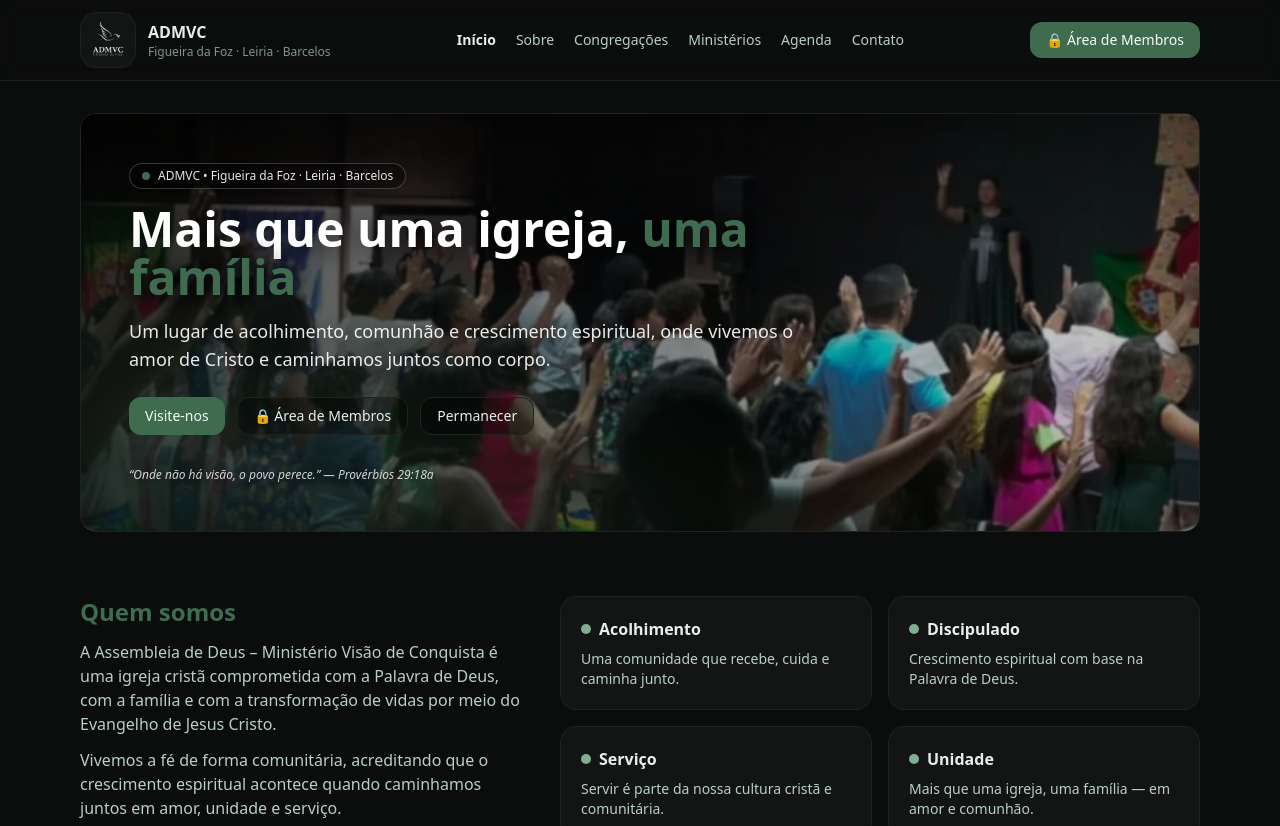
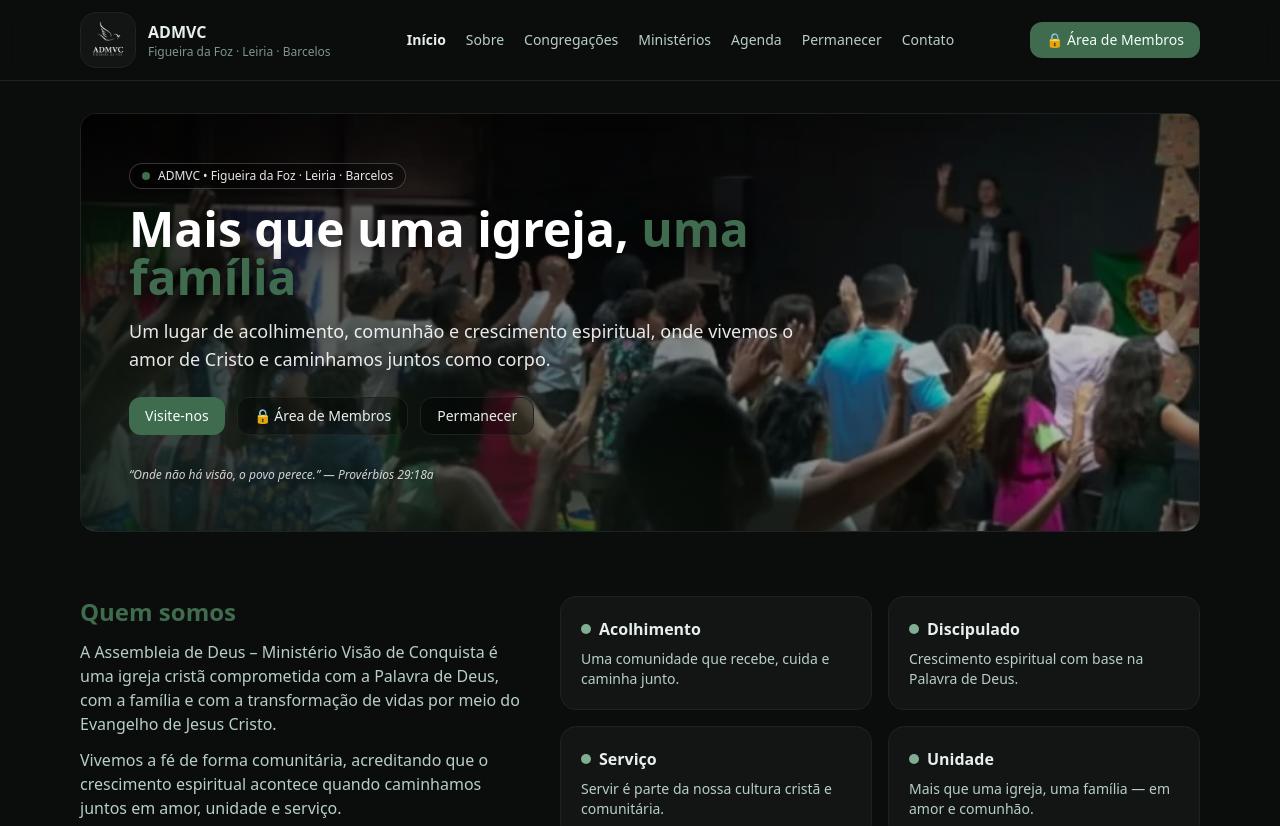
Before and after one commit to libertrendz/admvc-site, a Next.js app: page / in a window 1280 px wide. Shown: the top 826 px of the page. Built offline with nearby package versions, Linux system fonts and the light colour scheme.

Commit message:
Update site-header.tsx

```diff
--- a/components/site-header.tsx
+++ b/components/site-header.tsx
@@ -20,6 +20,7 @@ export default function SiteHeader() {
       { href: "/congregacoes", label: "Congregações" },
       { href: "/ministerios", label: "Ministérios" },
       { href: "/agenda", label: "Agenda" },
+      { href: "/permanecer", label: "Permanecer" },
       { href: "/contato", label: "Contato" }
     ],
     []
```
